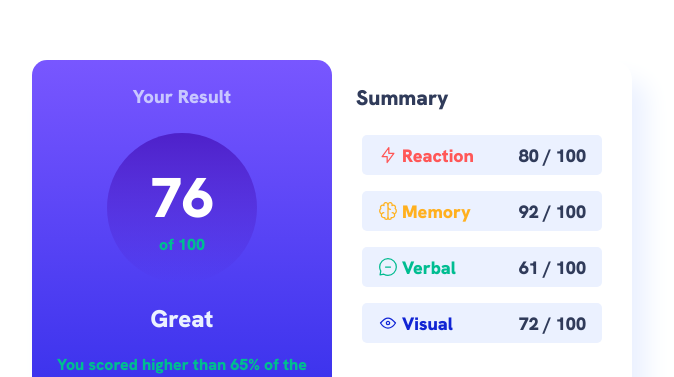
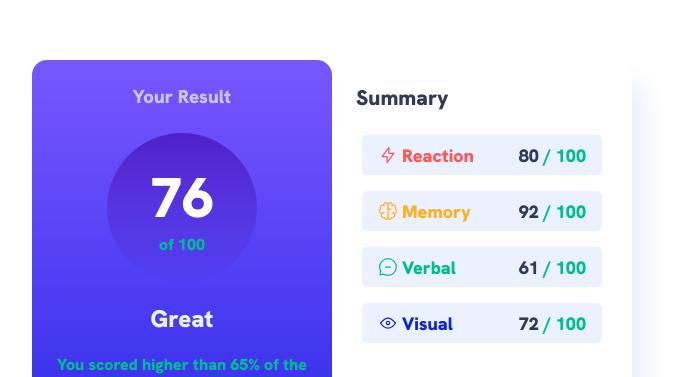
Before and after one commit to Siddarth-abcs/results-summary-component-main, a plain HTML site: page index.html in a window 1280 px wide. Shown: the part 140-517 px from the top of the page, without its empty margins (308-982 px from the left). Drawn offline with Linux system fonts and the light colour scheme.

Commit message:
Update index.html

```diff
--- a/index.html
+++ b/index.html
@@ -44,7 +44,7 @@
             <img src="./assets/images/icon-reaction.svg" alt="">
             Reaction
           </div>
-          <h4>80 / 100</h4>
+          <h4>80 <span>/ 100</span></h4>
         </div>
 
 
@@ -53,7 +53,7 @@
           <img src="./assets/images/icon-memory.svg" alt="">
           Memory
         </div>
-        <h4>92 / 100</h4>
+        <h4>92 <span>/ 100</span></h4>
       </div>
 
       <div class="btn">
@@ -61,7 +61,7 @@
           <img src="./assets/images/icon-verbal.svg" alt="">
           Verbal
         </div>
-        <h4>61 / 100</h4>
+        <h4>61 <span>/ 100</span></h4>
       </div>
 
       <div class="btn">
@@ -69,7 +69,7 @@
           <img src="./assets/images/icon-visual.svg" alt="">
           Visual
         </div>
-        <h4>72 / 100</h4>
+        <h4>72 <span>/ 100</span></h4>
       </div>
 
       <div class="btn Continue">Continue</div>
```
